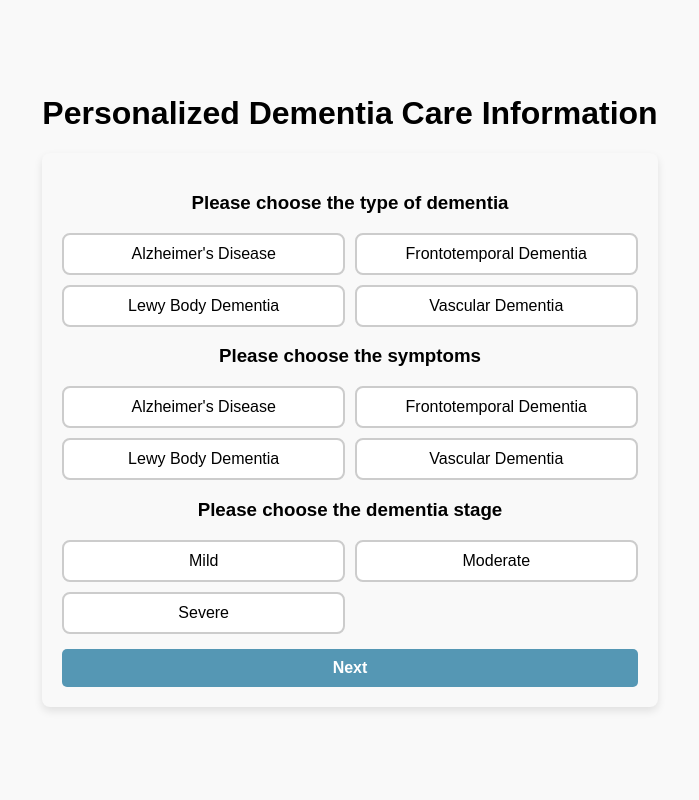
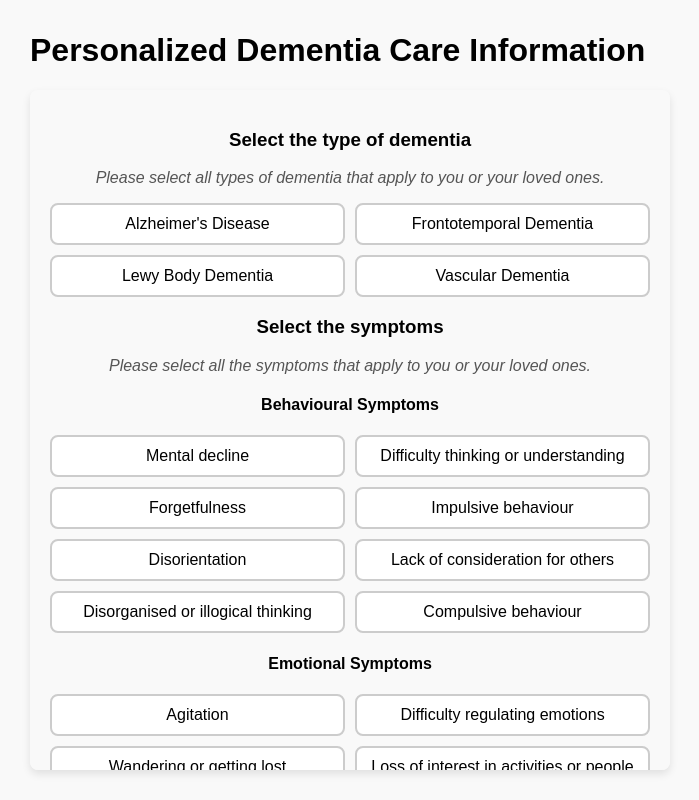
Before and after one commit to RakeshSuvvari/Caring_Minds, a React (Create React App) app in the folder frontend/care-recipient-form/: page / in a window 1280 px wide. Both pictures are taken after a click on the button "Next". Shown: the whole page, without its empty margins (290-989 px from the left). Built offline with nearby package versions, Linux system fonts and the light colour scheme.

Commit message:
updated README file to update the instructions to run frontend & modified care recepient form to update symptoms and add bylines for some questions

```diff
--- a/frontend/care-recipient-form/src/CareRecipientForm.js
+++ b/frontend/care-recipient-form/src/CareRecipientForm.js
@@ -3,7 +3,13 @@ import React, { useState } from 'react';
 function CareRecipientForm() {
   const [formData, setFormData] = useState({
     dementiaType: [],
-    symptoms: [],
+    //symptoms: [],
+    behaviouralSymptoms: [],
+    emotionalSymptoms:[],
+    lifestyleChanges:[],
+    movementSymptoms:[],
+    languageSymptoms:[],
+    otherSymptoms:[],
     dementiaStage: '',
     careType: [],
     genderPreference: '',
@@ -80,7 +86,7 @@ function CareRecipientForm() {
         {currentStep === 1 && (
           <>
           <div style={{ textAlign: 'center', marginBottom: '15px' }}>
-          <h3>Please choose your gender</h3>
+          <h3>Select your gender</h3>
           <div
          style={{
          display: 'grid',
@@ -111,7 +117,10 @@ function CareRecipientForm() {
 </div>
     {/* Language preference*/ }
   <div style={{ textAlign: 'center', marginBottom: '15px' }}>
-  <h3>Please choose your language preference</h3>
+  <h3>Select your language preference</h3>
+  <p style={{ fontStyle: 'italic', color: '#555' }}>
+    Select one or more language preference.
+  </p>
   <div
     style={{
       display: 'grid',
@@ -142,7 +151,7 @@ function CareRecipientForm() {
 </div>
 {/*Gender Preference*/}
 <div style={{ textAlign: 'center', marginBottom: '15px' }}>
-  <h3>Please choose your gender preference</h3>
+  <h3>Select a preferred gender of the caregiver</h3>
   <div
     style={{
       display: 'grid',
@@ -196,7 +205,10 @@ function CareRecipientForm() {
           <>
  {/* Dementia Type Selection */}
 <div style={{ textAlign: 'center', marginBottom: '15px' }}>
-  <h3>Please choose the type of dementia</h3>
+  <h3>Select the type of dementia</h3>
+  <p style={{ fontStyle: 'italic', color: '#555' }}>
+  Please select all types of dementia that apply to you or your loved ones.
+  </p>
   <div
     style={{
       display: 'grid',
@@ -231,8 +243,53 @@ function CareRecipientForm() {
   </div>
 </div>
 {/* Symptoms Selection */}
+{/* Behavioural symptoms */}
 <div style={{ textAlign: 'center', marginBottom: '15px' }}>
-  <h3>Please choose the symptoms</h3>
+<h3>Select the symptoms</h3>
+  <p style={{ fontStyle: 'italic', color: '#555' }}>
+  Please select all the symptoms that apply to you or your loved ones.
+  </p>
+  <h4> Behavioural Symptoms</h4>
+  <div
+  style={{
+    display: 'grid',
+    gridTemplateColumns: '1fr 1fr', // Two columns
+    gap: '10px', // Space between the options
+    justifyContent: 'center',
+    alignItems: 'center',
+  }}
+>
+  {[
+    'Mental decline',
+    'Difficulty thinking or understanding',
+    'Forgetfulness',
+    'Impulsive behaviour',
+    'Disorientation',
+    'Lack of consideration for others',
+    'Disorganised or illogical thinking',
+    'Compulsive behaviour',
+  ].map((symptom) => (
+    <div
+      key={symptom}
+      style={{
+        padding: '10px',
+        border: '2px solid',
+        borderColor: formData.behaviouralSymptoms.includes(symptom) ? '#007BFF' : '#ccc', // Highlight selected
+        backgroundColor: formData.behaviouralSymptoms.includes(symptom) ? '#E0F7FA' : '#fff', // Highlight background
+        borderRadius: '8px',
+        textAlign: 'center',
+        cursor: 'pointer',
+      }}
+      onClick={() => handleBoxToggle('behaviouralSymptoms', symptom)}
+    >
+      {symptom}
+    </div>
+  ))}
+</div>
+</div>
+{/*Emotional symptoms*/}
+<div style={{ textAlign: 'center', marginBottom: '15px' }}>
+  <h4>Emotional Symptoms</h4>
   <div
     style={{
       display: 'grid',
@@ -243,32 +300,185 @@ function CareRecipientForm() {
     }}
   >
     {[
-      "Alzheimer's Disease",
-      'Frontotemporal Dementia',
-      'Lewy Body Dementia',
-      'Vascular Dementia',
+      'Agitation',
+      'Difficulty regulating emotions',
+      'Wandering or getting lost',
+      'Loss of interest in activities or people',
+      'Delusions or paranoia',
+      'Apathy',
     ].map((symptom) => (
       <div
         key={symptom}
         style={{
           padding: '10px',
           border: '2px solid',
-          borderColor: formData.symptoms.includes(symptom) ? '#007BFF' : '#ccc', // Highlight selected
-          backgroundColor: formData.symptoms.includes(symptom) ? '#E0F7FA' : '#fff', // Highlight background
+          borderColor: formData.emotionalSymptoms.includes(symptom) ? '#007BFF' : '#ccc', // Highlight selected
+          backgroundColor: formData.emotionalSymptoms.includes(symptom) ? '#E0F7FA' : '#fff', // Highlight background
           borderRadius: '8px',
           textAlign: 'center',
           cursor: 'pointer',
         }}
-        onClick={() => handleBoxToggle('symptoms', symptom)}
+        onClick={() => handleBoxToggle('emotionalSymptoms', symptom)}
       >
         {symptom}
       </div>
     ))}
   </div>
 </div>
+{/*Lifestyle changes */}
+<div style={{ textAlign: 'center', marginBottom: '15px' }}>
+  <h4>Lifestyle Changes</h4>
+  <div
+    style={{
+      display: 'grid',
+      gridTemplateColumns: '1fr 1fr', // Two columns
+      gap: '10px', // Space between the options
+      justifyContent: 'center',
+      alignItems: 'center',
+    }}
+  >
+    {[
+      'Neglect of personal hygiene',
+      'Excessive sleep or insomnia',
+      'Changes in food preferences',
+      'Sedentary or inactivity',
+    ].map((change) => (
+      <div
+        key={change}
+        style={{
+          padding: '10px',
+          border: '2px solid',
+          borderColor: formData.lifestyleChanges.includes(change) ? '#007BFF' : '#ccc', // Highlight selected
+          backgroundColor: formData.lifestyleChanges.includes(change) ? '#E0F7FA' : '#fff', // Highlight background
+          borderRadius: '8px',
+          textAlign: 'center',
+          cursor: 'pointer',
+        }}
+        onClick={() => handleBoxToggle('lifestyleChanges', change)}
+      >
+        {change}
+      </div>
+    ))}
+  </div>
+</div>
+{/*Movement Symptoms */}
+<div style={{ textAlign: 'center', marginBottom: '15px' }}>
+  <h4>Movement Symptoms</h4>
+  <div
+    style={{
+      display: 'grid',
+      gridTemplateColumns: '1fr 1fr', // Two columns
+      gap: '10px', // Space between the options
+      justifyContent: 'center',
+      alignItems: 'center',
+    }}
+  >
+    {[
+      'Muscle stiffness or rigidity',
+      'Restless leg syndrome',
+      'Shuffling walk or slow movement',
+      'Difficulty combining muscle movements',
+      'Tremors at rest',
+      'Balance issues and falls',
+    ].map((symptom) => (
+      <div
+        key={symptom}
+        style={{
+          padding: '10px',
+          border: '2px solid',
+          borderColor: formData.movementSymptoms.includes(symptom) ? '#007BFF' : '#ccc', // Highlight selected
+          backgroundColor: formData.movementSymptoms.includes(symptom) ? '#E0F7FA' : '#fff', // Highlight background
+          borderRadius: '8px',
+          textAlign: 'center',
+          cursor: 'pointer',
+        }}
+        onClick={() => handleBoxToggle('movementSymptoms', symptom)}
+      >
+        {symptom}
+      </div>
+    ))}
+  </div>
+</div>
+
+{/*Language Symptoms */}
+<div style={{ textAlign: 'center', marginBottom: '15px' }}>
+  <h4>Language Symptoms</h4>
+  <div
+    style={{
+      display: 'grid',
+      gridTemplateColumns: '1fr 1fr', // Two columns
+      gap: '10px', // Space between the options
+      justifyContent: 'center',
+      alignItems: 'center',
+    }}
+  >
+    {[
+      'Speaking slowly',
+      'Gradual loss of vocabulary',
+      'Difficulty making correct sounds',
+      'Mixing up word order or using incorrect words',
+    ].map((symptom) => (
+      <div
+        key={symptom}
+        style={{
+          padding: '10px',
+          border: '2px solid',
+          borderColor: formData.languageSymptoms.includes(symptom) ? '#007BFF' : '#ccc', // Highlight selected
+          backgroundColor: formData.languageSymptoms.includes(symptom) ? '#E0F7FA' : '#fff', // Highlight background
+          borderRadius: '8px',
+          textAlign: 'center',
+          cursor: 'pointer',
+        }}
+        onClick={() => handleBoxToggle('languageSymptoms', symptom)}
+      >
+        {symptom}
+      </div>
+    ))}
+  </div>
+</div>
+{/*Other symptoms */}
+<div style={{ textAlign: 'center', marginBottom: '15px' }}>
+  <h4>Other Symptoms</h4>
+  <div
+    style={{
+      display: 'grid',
+      gridTemplateColumns: '1fr 1fr', // Two columns
+      gap: '10px', // Space between the options
+      justifyContent: 'center',
+      alignItems: 'center',
+    }}
+  >
+    {[
+      'Visual hallucinations',
+      'Urinary incontinence',
+      'Sensitivity to heat or cold',
+      'Similar handwriting',
+      'Dizziness or fainting',
+      'Anxiety, depression or apathy',
+    ].map((symptom) => (
+      <div
+        key={symptom}
+        style={{
+          padding: '10px',
+          border: '2px solid',
+          borderColor: formData.otherSymptoms.includes(symptom) ? '#007BFF' : '#ccc', // Highlight selected
+          backgroundColor: formData.otherSymptoms.includes(symptom) ? '#E0F7FA' : '#fff', // Highlight background
+          borderRadius: '8px',
+          textAlign: 'center',
+          cursor: 'pointer',
+        }}
+        onClick={() => handleBoxToggle('otherSymptoms', symptom)}
+      >
+        {symptom}
+      </div>
+    ))}
+  </div>
+</div>
+
+
 {/* Dementia Stage Selection */}
 <div style={{ textAlign: 'center', marginBottom: '15px' }}>
-  <h3>Please choose the dementia stage</h3>
+  <h3>Select the dementia stage</h3>
   <div
     style={{
       display: 'grid',
@@ -326,7 +536,11 @@ function CareRecipientForm() {
 
 {/* Care Type Selection */}
 <div style={{ textAlign: 'center', marginBottom: '20px' }}>
-  <h3>Choose type of care</h3>
+  <h3>
+    select the type of care</h3>
+    <p style={{ fontStyle: 'italic', color: '#555' }}>
+  Please select all types of care required for you or your loved one.
+</p>
   <div
     style={{
       display: 'grid',
@@ -404,7 +618,7 @@ function CareRecipientForm() {
 </div>
 {/* Availability Selection */}
 <div style={{ textAlign: 'center', marginBottom: '20px' }}>
-  <h3>Please choose availability of caregiver</h3>
+  <h3>Select availability of caregiver</h3>
   <div
     style={{
       display: 'grid',
```
Also changed, not shown: 1 other file (tests, documents, lock files or other folders).
